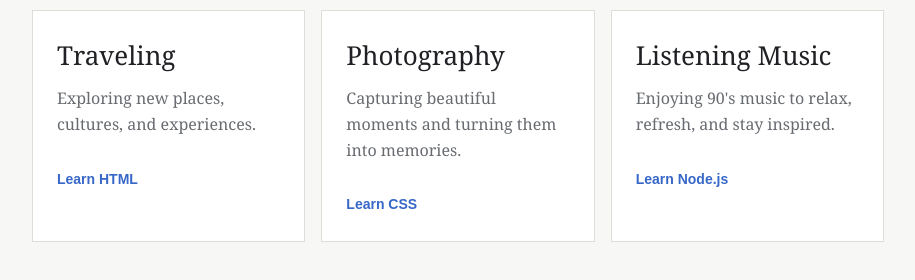
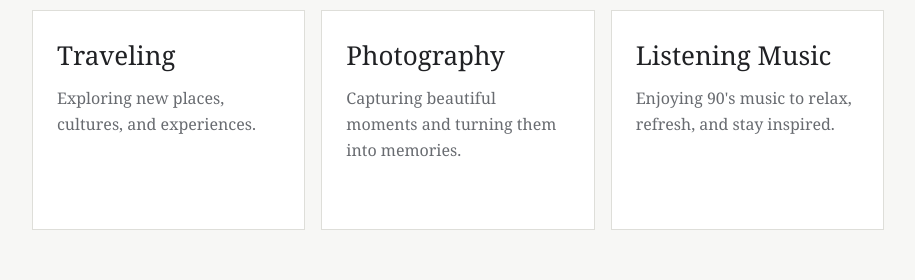
Before and after one commit to amarbhise05/my_first_node_js, a website: page public/index.html in a window 1280 px wide. Shown: the part 492-772 px from the top of the page, without its empty margins (182-1097 px from the left). Drawn offline with Linux system fonts and the light colour scheme.

Commit message:
commit all code

```diff
--- a/public/index.html
+++ b/public/index.html
@@ -21,17 +21,14 @@
         <article class="topic-card card-html">
           <h3>Traveling</h3>
           <p>Exploring new places, cultures, and experiences.</p>
-          <a href="https://developer.mozilla.org/en-US/docs/Learn/HTML" target="_blank" rel="noreferrer">Learn HTML</a>
         </article>
         <article class="topic-card card-css">
           <h3>Photography</h3>
           <p>Capturing beautiful moments and turning them into memories.</p>
-          <a href="https://developer.mozilla.org/en-US/docs/Learn/CSS" target="_blank" rel="noreferrer">Learn CSS</a>
         </article>
         <article class="topic-card card-node">
           <h3>Listening Music</h3>
           <p>Enjoying 90's music to relax, refresh, and stay inspired.</p>
-          <a href="https://nodejs.org/en/learn" target="_blank" rel="noreferrer">Learn Node.js</a>
         </article>
       </div>
     </section>
```
